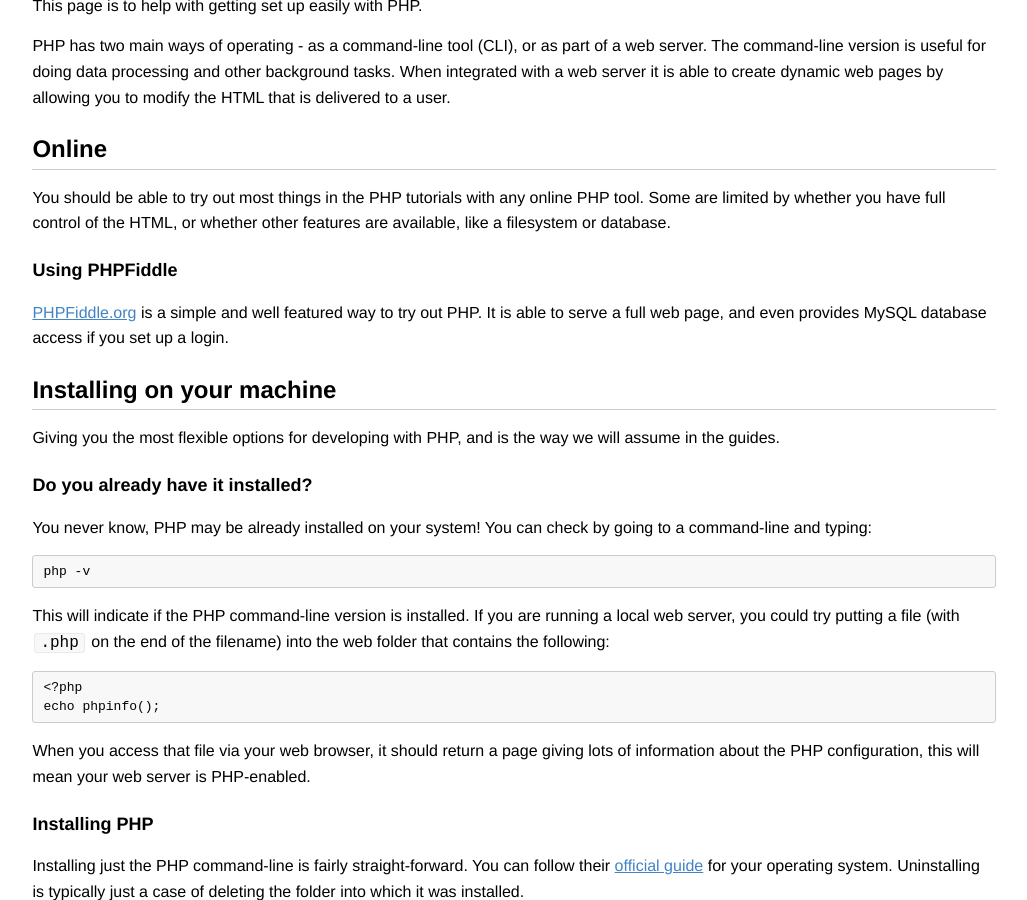
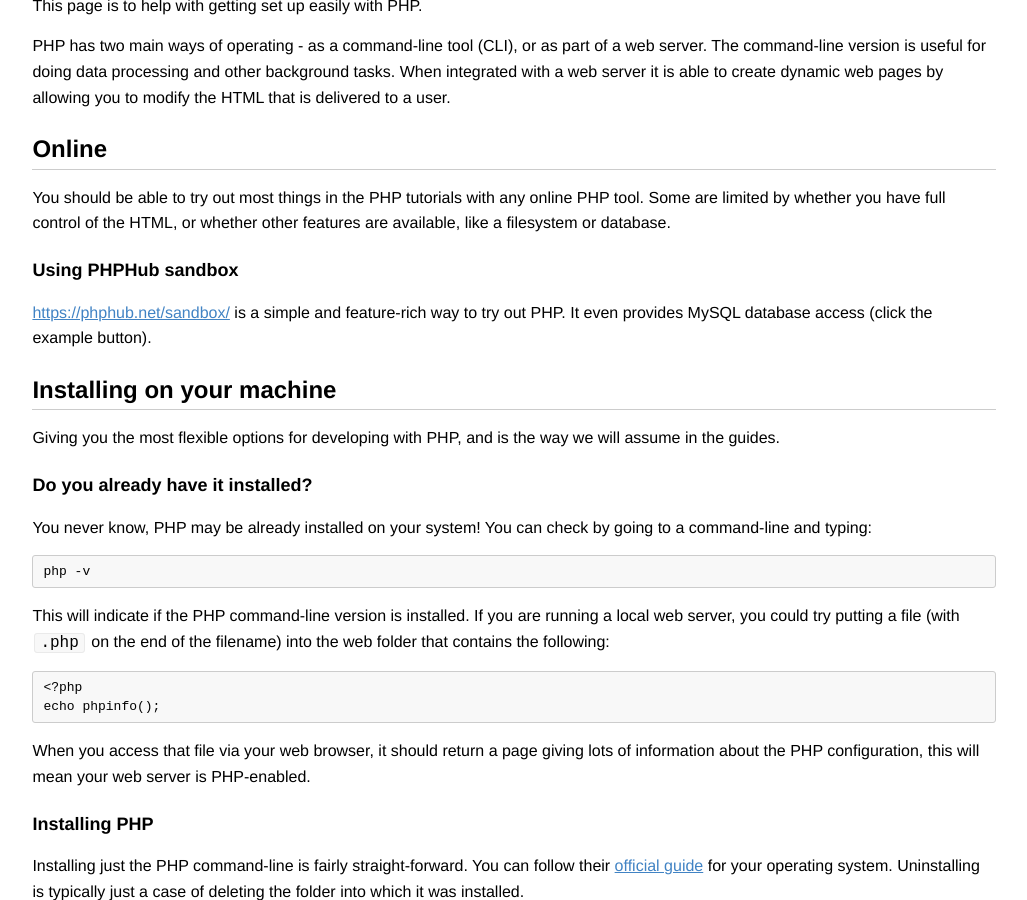
Before and after one commit to codebar/tutorials, a Jekyll site: the page built from php/using-php/simple.md, in a window 1280 px wide and 900 px high, scrolled down 305 px. Shown: the whole window, without its empty margins (126-1153 px from the left). Built offline with Jekyll 4.4.1, drawn with Linux system fonts in a browser that asks for light colours.

Commit message:
Replace dead link - simple.md

```diff
--- a/php/using-php/simple.md
+++ b/php/using-php/simple.md
@@ -14,9 +14,9 @@ PHP has two main ways of operating - as a command-line tool (CLI), or as part of
 
 You should be able to try out most things in the PHP tutorials with any online PHP tool. Some are limited by whether you have full control of the HTML, or whether other features are available, like a filesystem or database.
 
-### Using PHPFiddle
+### Using PHPHub sandbox
 
-[PHPFiddle.org](https://phpfiddle.org/) is a simple and well featured way to try out PHP. It is able to serve a full web page, and even provides MySQL database access if you set up a login.
+[https://phphub.net/sandbox/](https://phphub.net/sandbox/) is a simple and feature-rich way to try out PHP. It even provides MySQL database access (click the example button).
 
 
 ## Installing on your machine
```
